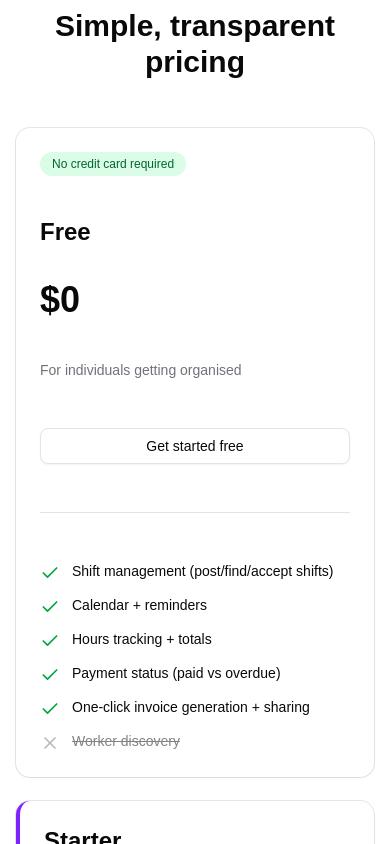
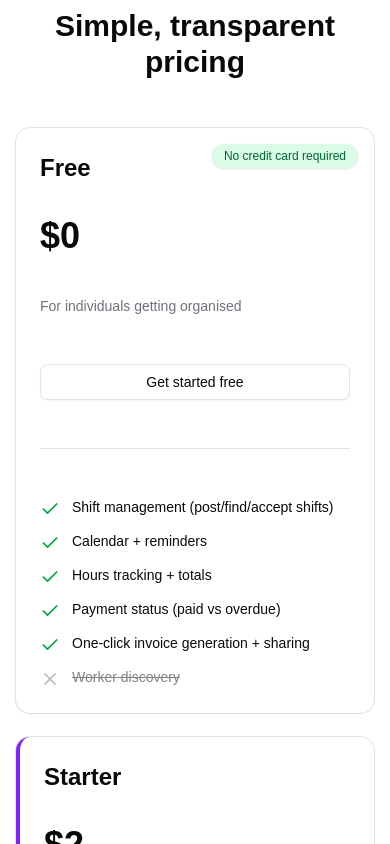
Before and after one commit to dekonunes/Shiftra-landpage, a React (Vite) app: page / in a window 390 px wide. Shown: the part 6140-6984 px from the top of the page. Built offline with nearby package versions, Linux system fonts and the light colour scheme.

Commit message:
Refactor FeaturesSection and Pricing components for improved layout and styling. Add IDs and scroll margin to feature cards, and reposition tier badges in PricingCard and PricingSection for better visibility. Enhance overall responsiveness and maintain consistency across components.

```diff
--- a/src/pages/landing/components/FeaturesSection.tsx
+++ b/src/pages/landing/components/FeaturesSection.tsx
@@ -126,7 +126,11 @@ export default function FeaturesSection() {
         {/* Two-column layout with big cards */}
         <div className="grid grid-cols-1 lg:grid-cols-2 gap-8">
           {/* Worker Features Card */}
-          <div data-animate-feature>
+          <div
+            data-animate-feature
+            id="workers"
+            className="scroll-mt-24"
+          >
             <Card className="h-full">
               <CardHeader>
                 <CardTitle className="text-2xl text-primary text-center">
@@ -148,7 +152,11 @@ export default function FeaturesSection() {
           </div>
 
           {/* Business Features Card */}
-          <div data-animate-feature>
+          <div
+            data-animate-feature
+            id="businesses"
+            className="scroll-mt-24"
+          >
             <Card className="h-full">
               <CardHeader>
                 <CardTitle className="text-2xl text-primary text-center">
--- a/src/pages/landing/components/PricingCard.tsx
+++ b/src/pages/landing/components/PricingCard.tsx
@@ -67,14 +67,14 @@ export default function PricingCard({
         </div>
       )}
 
+      {/* Tier badge (e.g., "No credit card required" for Free tier) */}
+      {badgeKey && (
+        <div className="absolute right-4 top-4 inline-flex rounded-md bg-muted px-2 py-1 text-xs font-medium text-muted-foreground shadow-sm">
+          {badgeKey}
+        </div>
+      )}
+
       <CardHeader className="flex-grow">
-        {/* Tier badge (e.g., "No credit card required" for Free tier) */}
-        {badgeKey && (
-          <div className="mb-2 inline-flex self-start rounded-md bg-muted px-2 py-1 text-xs font-medium text-muted-foreground">
-            {badgeKey}
-          </div>
-        )}
-
         {/* Tier name */}
         <h3 className="mb-2 text-xl font-bold">{titleKey}</h3>
 
--- a/src/pages/landing/components/PricingSection.tsx
+++ b/src/pages/landing/components/PricingSection.tsx
@@ -73,7 +73,7 @@ export default function PricingSection() {
           {pricingTiers.map((tier) => (
             <Card
               key={tier.id}
-              className={`flex flex-col p-6 ${
+              className={`relative flex flex-col p-6 ${
                 tier.id === 'pro'
                   ? 'bg-primary/5 ring-2 ring-primary/30 lg:scale-105 lg:shadow-xl'
                   : tier.id === 'starter'
@@ -83,11 +83,9 @@ export default function PricingSection() {
             >
               {/* Badge for Free plan */}
               {tier.badge && (
-                <div className="mb-4">
-                  <span className="inline-block px-3 py-1 text-xs font-medium rounded-full bg-green-100 text-green-800 dark:bg-green-900/30 dark:text-green-400">
-                    {tier.badge}
-                  </span>
-                </div>
+                <span className="absolute right-4 top-4 inline-flex rounded-full bg-green-100 px-3 py-1 text-xs font-medium text-green-800 shadow-sm dark:bg-green-900/30 dark:text-green-400">
+                  {tier.badge}
+                </span>
               )}
 
               {/* Plan name */}
```
